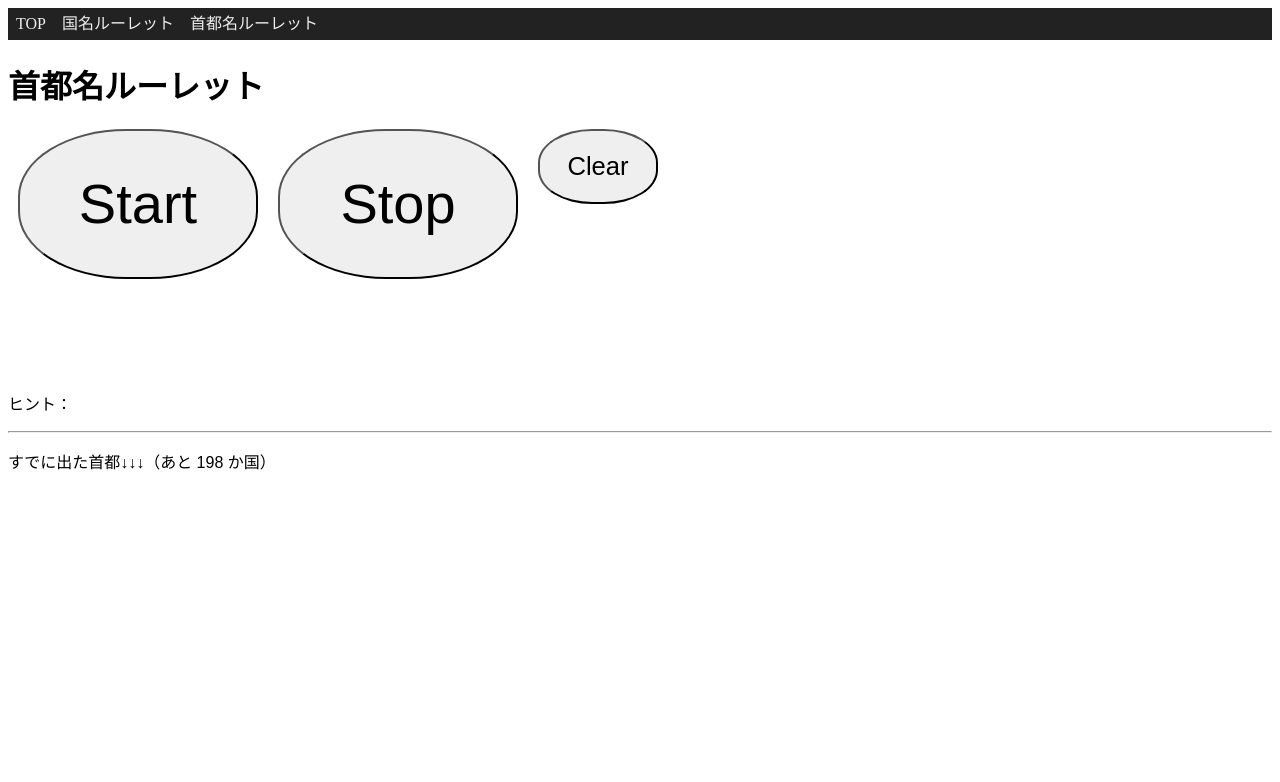
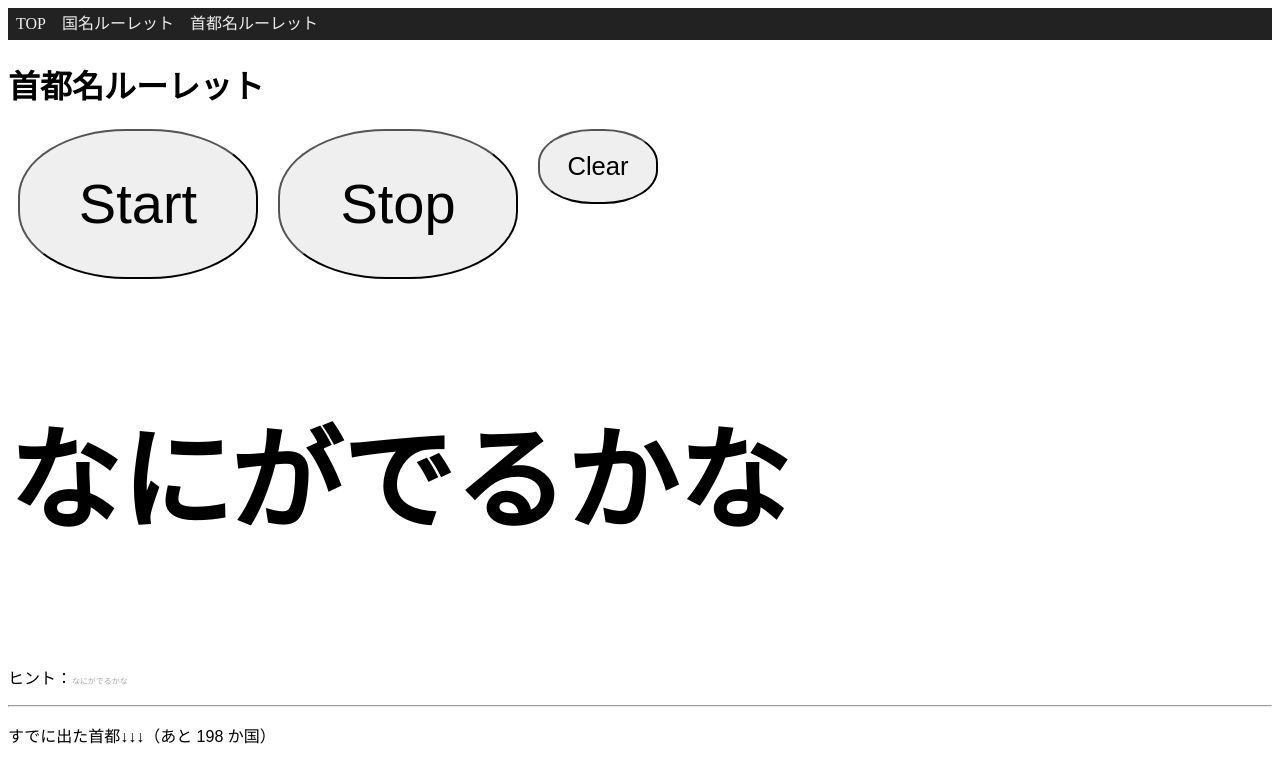
Before and after one commit to baum9chen/webapp-vue, a Nuxt app: page /Capital in a window 1280 px wide. Shown: the top 782 px of the page. Built offline with nearby package versions, Linux system fonts and the light colour scheme.

Commit message:
デフォルト表示を修正

```diff
--- a/pages/Capital.vue
+++ b/pages/Capital.vue
@@ -47,8 +47,8 @@ export default Vue.extend({
     return {
       countries: countries,
       countries_already: []　as { name: string; hint: any }[],
-      roulette: '',
-      roulette_hint: '',
+      roulette: 'なにがでるかな',
+      roulette_hint: 'なにがでるかな',
       timer: null as number | null,
     }
   },
```
